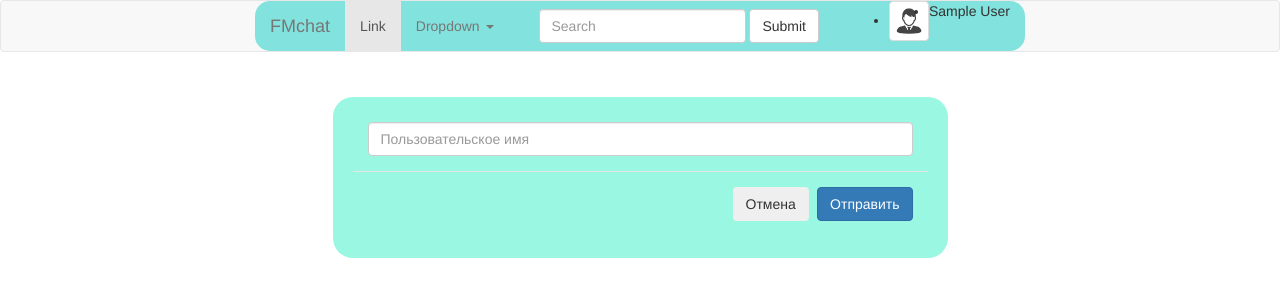
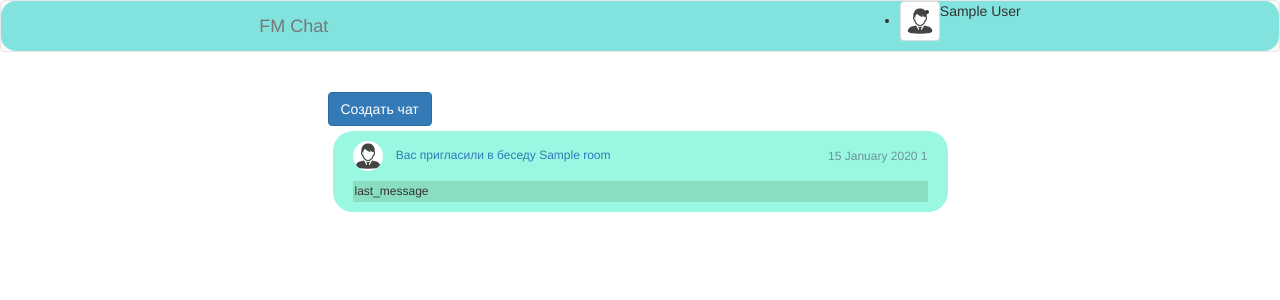
Before and after one commit to Radish98/Projeckt_KTS, a Django app: page /webchat/room in a window 1280 px wide. Shown: the top 300 px of the page. Run offline with Django 3.2, Linux system fonts and the light colour scheme; a user stored in the database is signed in; tables that the repository leaves empty hold one stand-in row (values such as "Sample post"); some libraries are stand-ins or nearby versions.

Commit message:
Second commit

```diff
--- a/ProjectKTS/webchat/static/css/styles.css
+++ b/ProjectKTS/webchat/static/css/styles.css
@@ -14,23 +14,43 @@ body {
     display: flex;
     flex-direction: column-reverse;
     padding: 20px;
-    height: -webkit-calc(100% - 60px - 100px);
-    height: -moz-calc(100% - 60px - 100px);
-    height: calc(100% - 60px - 100px);
+    height: -webkit-calc(100% - 70px - 100px);
+    height: -moz-calc(100% - 70px - 100px);
+    height: calc(100% - 70px - 100px);
     box-sizing: border-box;
     overflow: auto;
+
 }
 
-.message {
+
+.message-my {
     padding: 10px 20px;
-    margin: 5px;
+    left: 100px;
+    right: 0;
+    top: 100px;
+    bottom: 0;
+    margin: 5px 5px;
     background: rgb(154, 247, 226);
     font-size: 12px;
     transition: background-color 0.3s linear;
     border-radius: 20px ;
 }
 
-.message:hover {
+.message-other {
+    padding: 10px 20px;
+    margin-left: 5px;
+    position:left;
+    background: rgb(154, 247, 226);
+    font-size: 12px;
+    transition: background-color 0.3s linear;
+    border-radius: 20px ;
+}
+
+.message-other:hover {
+    background: rgb(48, 230, 130);
+}
+
+.message-my:hover {
     background: rgb(48, 230, 130);
 }
 
@@ -63,6 +83,8 @@ body {
 }
 
 .input {
+    display: flex;
+    justify-content: space-around;
     height: 60px;
     width: calc(100% - 40px - 50px);
     padding: 10px 40px;
@@ -91,6 +113,14 @@ input {
     background-size: contain;
     vertical-align: middle;
 }
+
+.in_sett {
+    display: inline-block;
+    width: 0px;
+    height: 0px;
+    vertical-align: middle;
+}
+
 
 .form form {
     width: 300px;
@@ -176,6 +206,7 @@ input {
 
 .headof{
     display: flex;
+    width: 100%;
     justify-content: space-between;
     background-color: #82e2dd ;
     border-color: #82e2dd ;
@@ -190,3 +221,16 @@ input {
     box-sizing: border-box;
     overflow: auto;
 }
+
+.room-line {
+    padding: 10px 20px;
+    margin: 5px;
+    background: rgb(154, 247, 226);
+    font-size: 12px;
+    transition: background-color 0.3s linear;
+    border-radius: 20px ;
+}
+
+.room-line:hover {
+    background: rgb(48, 230, 130);
+}
--- a/ProjectKTS/webchat/templates/base.html
+++ b/ProjectKTS/webchat/templates/base.html
@@ -21,49 +21,21 @@
                     <span class="icon-bar"></span>
                     <span class="icon-bar"></span>
                 </button>
-                <a class="navbar-brand" href="#">FMchat</a>
+                <a class="navbar-brand" href="{% url 'webchat:room'%}">FM Chat</a>
                 <ul class="nav navbar-nav">
-                    <li class="active">
-                        <a href="#">Link</a>
-                    </li>
-                    <li class="dropdown">
-                        <a href="#" class="dropdown-toggle" data-toggle="dropdown">Dropdown
-                            <b class="caret"></b>
-                        </a>
-                        <ul class="dropdown-menu">
-                            <li>
-                                <a href="#">Action</a>
-                            </li>
-                            <li>
-                                <a href="#">Another action</a>
-                            </li>
-                            <li>
-                                <a href="#">Something else here</a>
-                            </li>
-                            <li class="divider"></li>
-                            <li>
-                                <a href="#">Separated link</a>
-                            </li>
-                            <li class="divider"></li>
-                            <li>
-                                <a href="#">One more separated link</a>
-                            </li>
-                        </ul>
-                    </li>
                 </ul>
             </div>
 
 
-            <!-- Группируем ссылки, формы, выпадающее меню и прочие элементы -->
+            {% if open_chat %}
             <div class="collapse navbar-collapse" id="bs-example-navbar-collapse-1">
-                <form class="navbar-form navbar-left" role="search">
-                    <div class="form-group">
-                        <input type="text" class="form-control" placeholder="Search">
-                    </div>
-                    <button type="submit" class="btn btn-default">Submit</button>
-                </form>
-
+              chat
             </div>
+            {%else%}
+            <div class="collapse navbar-collapse" id="bs-example-navbar-collapse-1">
+            </div>
+            {% endif %}
+            <div>
             {% if request.user.is_authenticated %}
             <ul class="navbar-nav ml-auto mr-5">
                 <li class="nav-item">
@@ -97,11 +69,11 @@
                 </button>
             </div>
             {% endif %}
+        </div>
 
 
-            <!-- /.navbar-collapse -->
+
         </div>
-        <!-- /.container-fluid -->
 
     </nav>
 
--- a/ProjectKTS/webchat/templates/webchat/room.html
+++ b/ProjectKTS/webchat/templates/webchat/room.html
@@ -1,10 +1,10 @@
 {% extends "base.html" %} {% load staticfiles %} {% block content %}
 
-<!-- <div class="modal fade" id="inviteModal" tabindex="-1" role="dialog" aria-labelledby="exampleModalLabel" aria-hidden="true">
+<div class="modal" id="createModal" tabindex="-1" role="dialog" aria-labelledby="exampleModalLabel" aria-hidden="true">
     <div class="modal-dialog" role="document">
         <div class="modal-content">
             <div class="modal-header">
-                <h5 class="modal-title" id="exampleModalLabel">Введите username пользователя, которого хотите дабавить</h5>
+                <h5 class="modal-title" id="exampleModalLabel">Введите название чата</h5>
                 <button type="button" class="close" data-dismiss="modal" aria-label="Close">
                     <span aria-hidden="true">&times;</span>
                 </button>
@@ -12,34 +12,36 @@
             <form method="post" action="{% url 'webchat:create_chat'%}">
                 {% csrf_token %}
                 <div class="modal-body">
-                    <input type="text" class="form-control" placeholder="Пользовательское имя" name="name" value="">
+                    <input type="text" class="form-control" placeholder="Название чата" name="name" value="">
 
                 </div>
                 <div class="modal-footer">
                     <button type="button" class="btn btn-secondary" data-dismiss="modal">Отмена</button>
-                    <button type="submit" class="btn btn-primary">Отправить</button>
+                    <button type="submit" class="btn btn-primary">Создать</button>
                 </div>
             </form>
         </div>
     </div>
-</div> -->
+</div>
 
 <div class="room">
-    <div class="message">
-        <form method="post" action="{% url 'webchat:create_chat'%}">
-            {% csrf_token %}
-            <div class="modal-body">
-                <input type="text" class="form-control" placeholder="Пользовательское имя" name="name" value="">
-
-            </div>
-            <div class="modal-footer">
-                <button type="button" class="btn btn-secondary" data-dismiss="modal">Отмена</button>
-                <button type="submit" class="btn btn-primary">Отправить</button>
-            </div>
-        </form>
+    <button type="submit" class="btn btn-primary" href="#" data-toggle="modal" data-target="#createModal">Создать чат</button>
+    {% for invite in invites %}
+    <div class="room-line">
+        <div class="mes_auth">
+            <img class="mes_av" src="{% static 'img/av.png' %}">
+            <span class="mes_name">
+                <a href="{% url 'webchat:join' invite.room.id %}">Вас пригласили в беседу {{invite.room.name}}</a>
+            </span>
+            <span class="mes_date">
+                {{invite.room.create_date|date:'j E Y f'}}
+            </span>
+        </div>
+        <div class="mes_text">last_message</div>
     </div>
+    {% endfor %}
     {% for room in rooms %}
-    <div class="message">
+    <div class="room-line">
         <div class="mes_auth">
             <img class="mes_av" src="{% static 'img/av.png' %}">
             <span class="mes_name">
--- a/ProjectKTS/webchat/urls.py
+++ b/ProjectKTS/webchat/urls.py
@@ -5,10 +5,10 @@ from .import views
 urlpatterns = [
     url(r'^auth/$', views.auth, name='auth'),
     url(r'^reg/$', views.reg, name='reg'),
-    url(r'^$', views.index, name='chat'),
     url(r'^room$', views.room, name='room'),
     url(r'^mylogout$', views.mylogout, name='mylogout'),
     url(r'^create_chat/$', views.create_chat, name='create_chat'),
     url(r'^(?P<pk>\d+)$', views.open_chat, name='open_chat'),
     url(r'^(?P<pk>\d+)/send$', views.send_message, name='send_message'),
+    url(r'^(?P<pk>\d+)/join$', views.join, name='join'),
 ]
--- a/ProjectKTS/webchat/views.py
+++ b/ProjectKTS/webchat/views.py
@@ -7,16 +7,15 @@ from django.core.files.storage import FileSystemStorage
 from django.urls import reverse
 from django.utils import timezone
 
-from webchat.forms import RegForm , LoginForm
-from webchat.models import Profile , Rooms , Message
-@login_required
-def index(request):
-    return render(request, 'webchat/index.html', { "message": list(range(15)),})
+from webchat.forms import RegForm , LoginForm ,InvateForm
+from webchat.models import Profile , Rooms , Message , Invite
+
 
 @login_required
 def room(request):
+    invites = Invite.objects.filter(recipient__user=request.user)
     rooms=Rooms.objects.filter(users__user = request.user, create_date__lte=timezone.now()).order_by('-create_date')
-    return render(request, 'webchat/room.html', {'rooms':rooms})
+    return render(request, 'webchat/room.html', {'rooms':rooms, 'invites':invites})
 
 def auth(request):
         if request.method == 'POST':
@@ -47,7 +46,7 @@ def reg(request):
         if form.is_valid():
             form.save()
 
-            url = reverse('webchat:chat')
+            url = reverse('webchat:room')
             return HttpResponseRedirect(url)
     else:
         form = RegForm()
@@ -59,8 +58,9 @@ def mylogout(request):
     return HttpResponseRedirect(url)
 
 def open_chat(request, pk):
+    form = invite(request, pk)
     open_chat=get_object_or_404(Rooms, pk=pk )
-    return render(request, 'webchat/index.html', { 'open_chat':open_chat })
+    return render(request, 'webchat/index.html', { 'open_chat':open_chat , 'form':form })
 
 
 
@@ -69,15 +69,15 @@ def create_chat(request):
         name = request.POST.get('name')
         if name == '':
             return HttpResponseRedirect(reverse('webchat:room'))
-        chat = Rooms()
-        chat.admin = get_object_or_404(Profile, user=request.user)
-        chat.name = name
-        chat.save()
+        room = Rooms()
+        room.admin = get_object_or_404(Profile, user=request.user)
+        room.name = name
+        room.save()
 
-        chat.users.add(get_object_or_404(Profile, user=request.user))
-        chat.save()
+        room.users.add(get_object_or_404(Profile, user=request.user))
+        room.save()
 
-    return HttpResponseRedirect(reverse('webchat:open_chat', args=(chat.pk,)))
+    return HttpResponseRedirect(reverse('webchat:open_chat', args=(room.pk,)))
 
 def send_message(request, pk):
     if request.method == 'POST':
@@ -92,8 +92,23 @@ def send_message(request, pk):
         message.save()
     return HttpResponseRedirect(reverse('webchat:open_chat', args=(pk,)))
 
+def join(request, pk):
+    room = get_object_or_404(Rooms, pk = pk)
+    room.users.add(get_object_or_404(Profile, user=request.user))
 
+    invite = Invite.objects.filter(room__pk=pk)
+    invite.delete()
 
+    return HttpResponseRedirect(reverse('webchat:open_chat', args=(pk,)))
 
+def invite(request, pk):
+    if request.method == 'POST':
+        form = InvateForm(request.POST)
+        if form.is_valid():
+            form.save(request, pk)
+            pass
+    else:
+        form = InvateForm()
+    return form
 
 # Create your views here.
```
Also changed, not shown: ProjectKTS/webchat/forms.py (+21 -1 lines), ProjectKTS/webchat/models.py (+9 -2 lines), ProjectKTS/webchat/templates/webchat/index.html (+34 -5 lines), ProjectKTS/webchat/migrations/0001_initial.py, ProjectKTS/webchat/migrations/0002_auto_20180621_2249.py (deleted).
